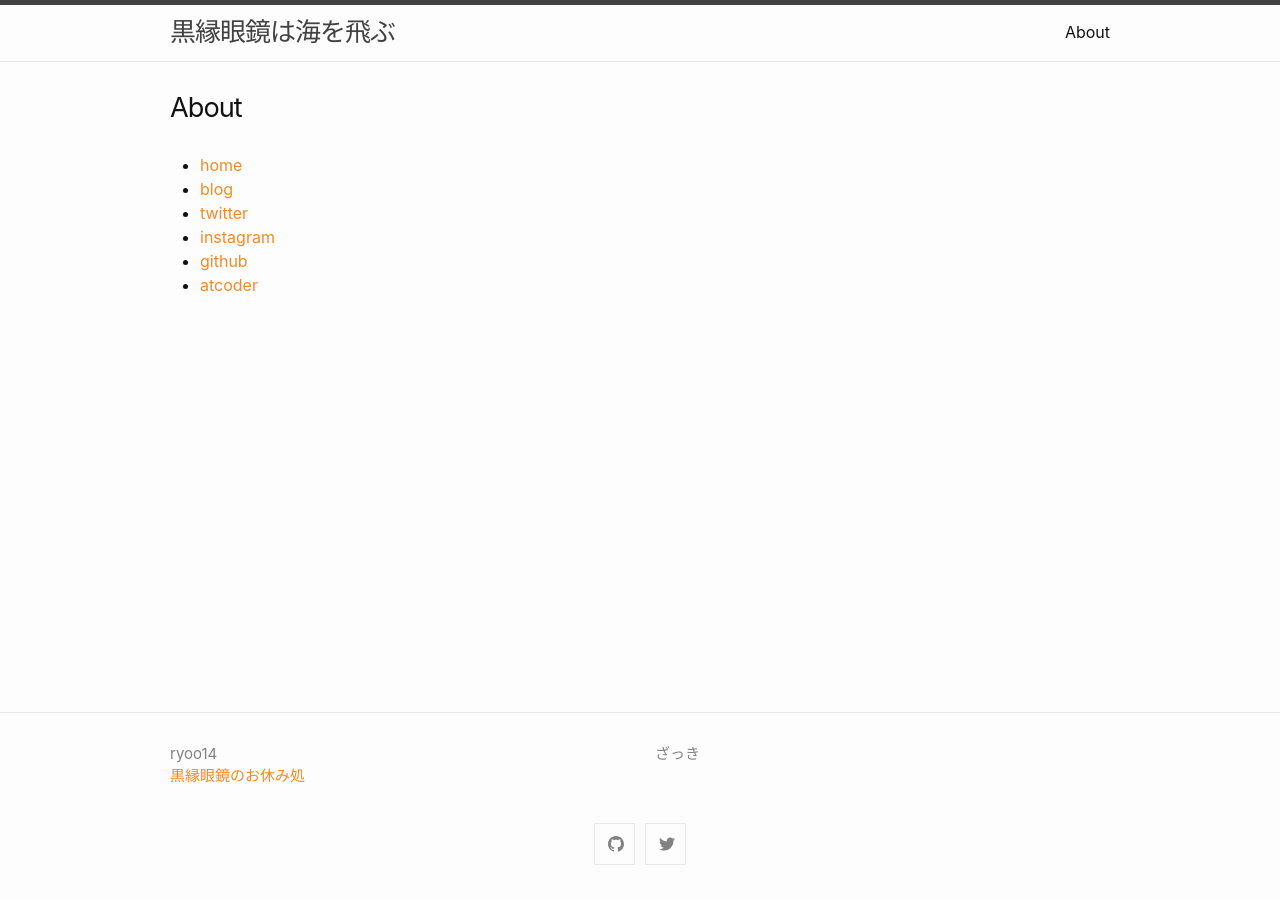
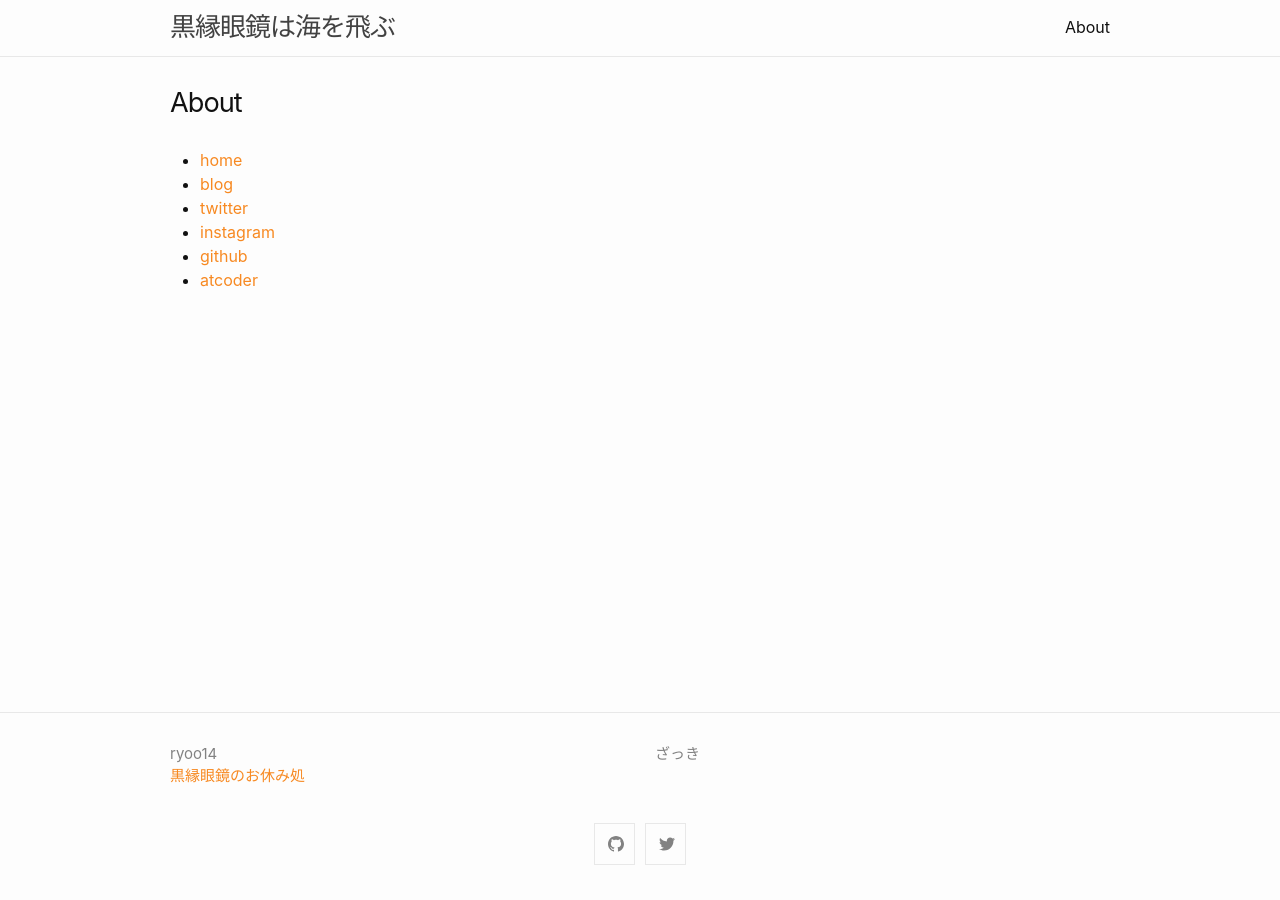
Before and after one commit to ryoo14/blog_ryoo_cc, a Jekyll site: the page built from about.markdown, in a window 1280 px wide. Built offline with Jekyll 4.4.1, drawn with Linux system fonts in a browser that asks for light colours.

Commit message:
Update style (#45)
* update favicon

* change pagenate num from 5 to 10

* change boarder-top

```diff
--- a/_config.yml
+++ b/_config.yml
@@ -25,7 +25,7 @@ plugins:
 header_pages:
   - about.markdown
 
-paginate: 5
+paginate: 10
 paginate_path: "/page:num/"
 
 # Exclude from processing.
--- a/_sass/minima/_layout.scss
+++ b/_sass/minima/_layout.scss
@@ -2,7 +2,7 @@
  * Site header
  */
 .site-header {
-  border-top: 5px solid $border-color-03;
+  border-top: 0px solid $border-color-03;
   border-bottom: 1px solid $border-color-01;
   min-height: $spacing-unit * 1.865;
   line-height: $base-line-height * $base-font-size * 2.25;
```
Also changed, not shown: favicon.ico.
